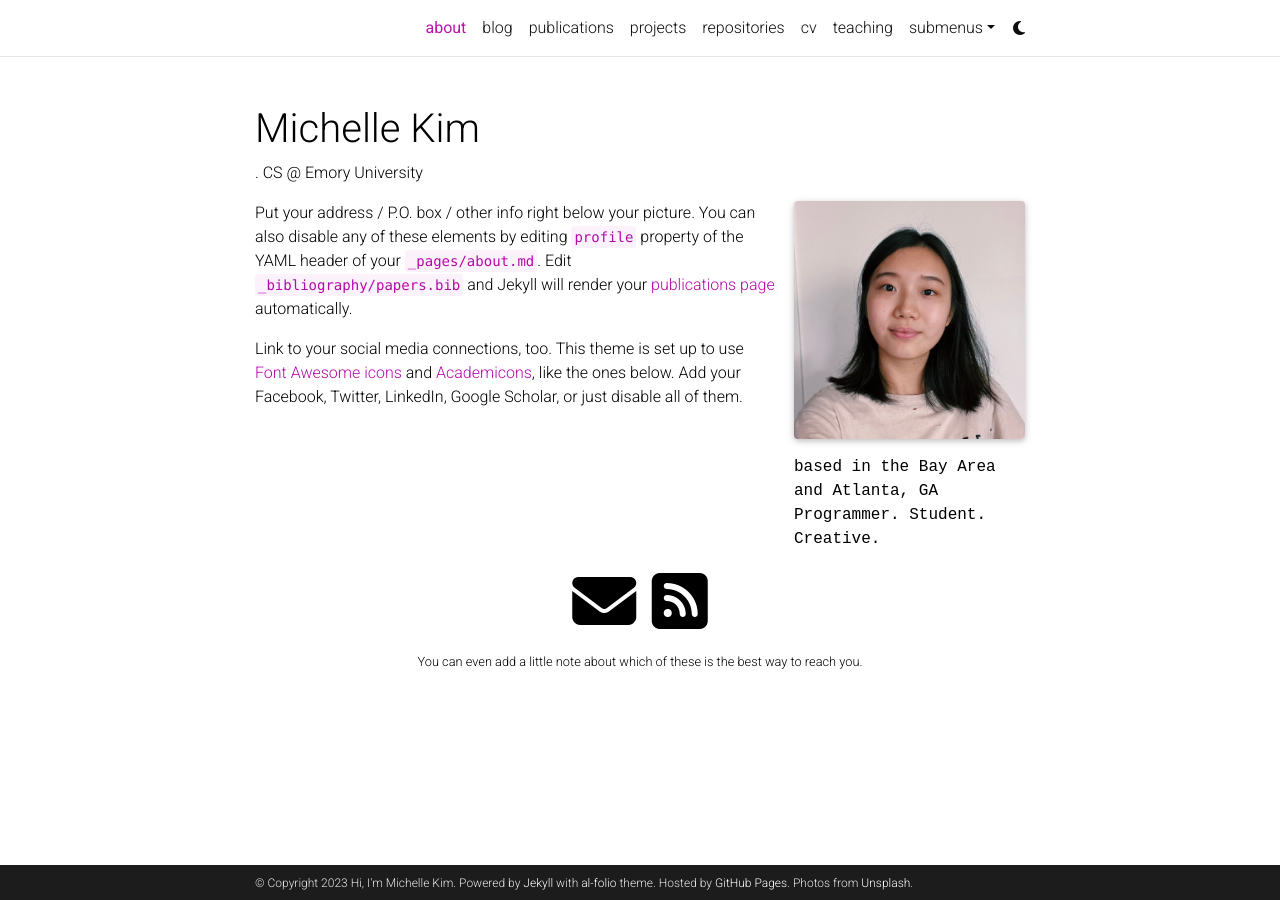
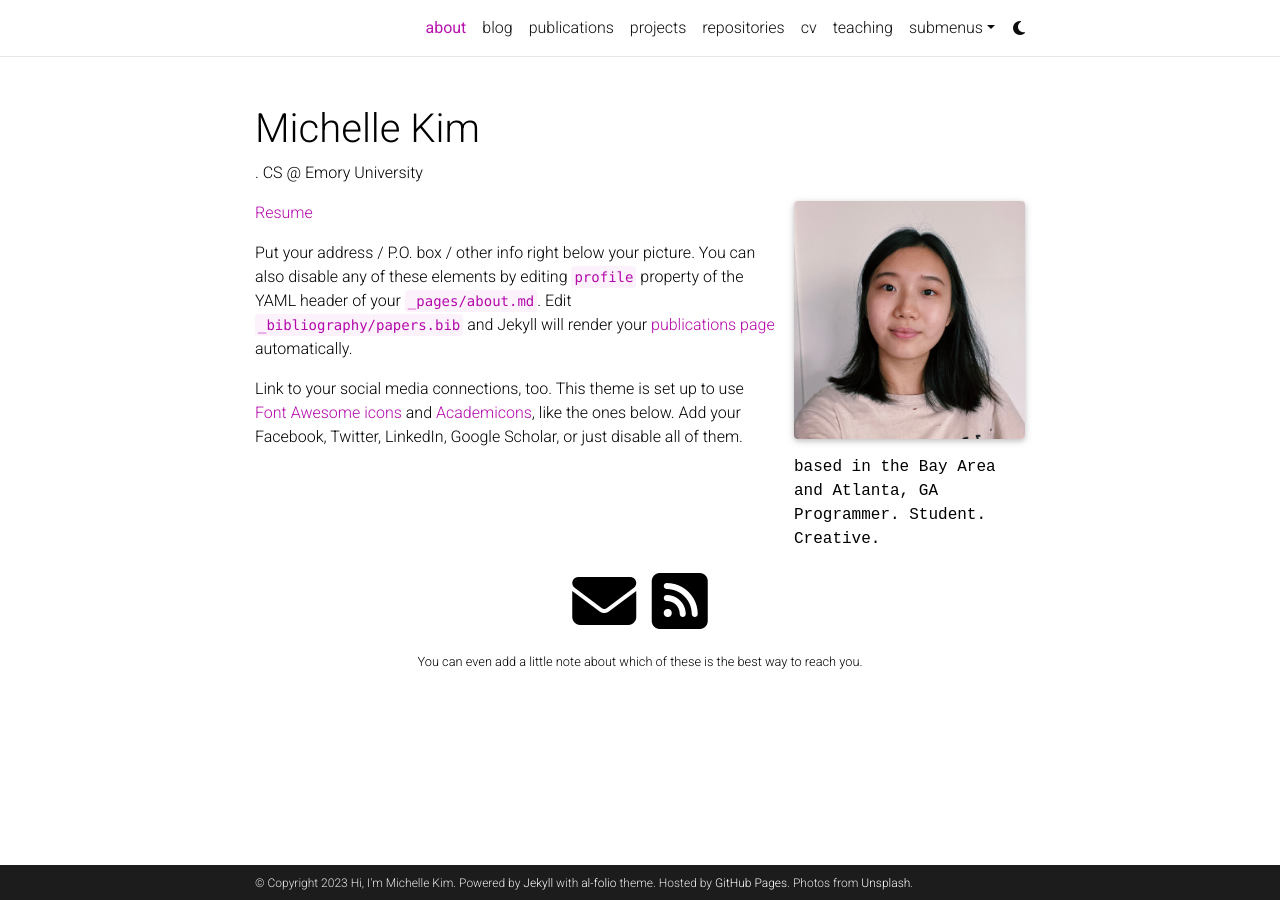
Before and after one commit to michellekim2/michellekim2.github.io, a Jekyll site: the page built from _pages/about.md, in a window 1280 px wide. Built offline with Jekyll 4.4.1, drawn with Linux system fonts in a browser that asks for light colours; full-size pictures stand in for the smaller copies a plugin makes; comment, search, counter and statistics services are not loaded; a style sheet for code colours, icons or effects is not loaded.

Commit message:
Update about.md

```diff
--- a/_pages/about.md
+++ b/_pages/about.md
@@ -18,7 +18,7 @@
 social: true  # includes social icons at the bottom of the page
 ---
 
-
+[Resume](https://drive.google.com/file/d/1Z7llTvRGuoFOxFo6duN-FW9LKINvjJ3g/view?usp=sharing)
 
 Put your address / P.O. box / other info right below your picture. You can also disable any of these elements by editing `profile` property of the YAML header of your `_pages/about.md`. Edit `_bibliography/papers.bib` and Jekyll will render your [publications page](/al-folio/publications/) automatically.
 
```
